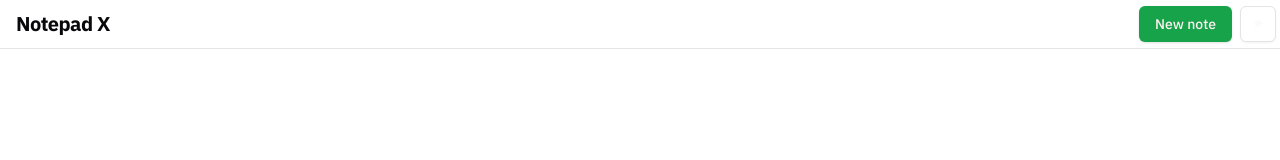
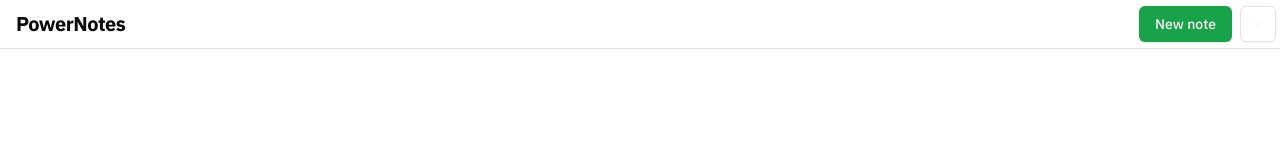
Before and after one commit to pro-khar/numinous, a React (Vite) app: page / in a window 1280 px wide. Shown: the top 160 px of the page. Built offline with nearby package versions, Linux system fonts and the light colour scheme.

Commit message:
Rename fix

```diff
--- a/src/App.tsx
+++ b/src/App.tsx
@@ -66,7 +66,7 @@ function App() {
               className=" h-10 py-6 border border-t-0 border-x-0 border-border flex items-center fixed w-full z-10 bg-background"
             >
               <p className="font-bold tracking-tight text-xl relative w-full px-4 text-foreground">
-                Notepad X
+                PowerNotes
               </p>
               <Noteform /> {/*INPUTTTTTT*/}
               <ThemeToggle />
--- a/vite.config.ts
+++ b/vite.config.ts
@@ -4,7 +4,7 @@ import path from "path";
 
 // https://vitejs.dev/config/
 export default defineConfig({
-  base: "/notes_shadcn",
+  base: "/PowerNotes",
   plugins: [react()],
   resolve: {
     alias: {
```
